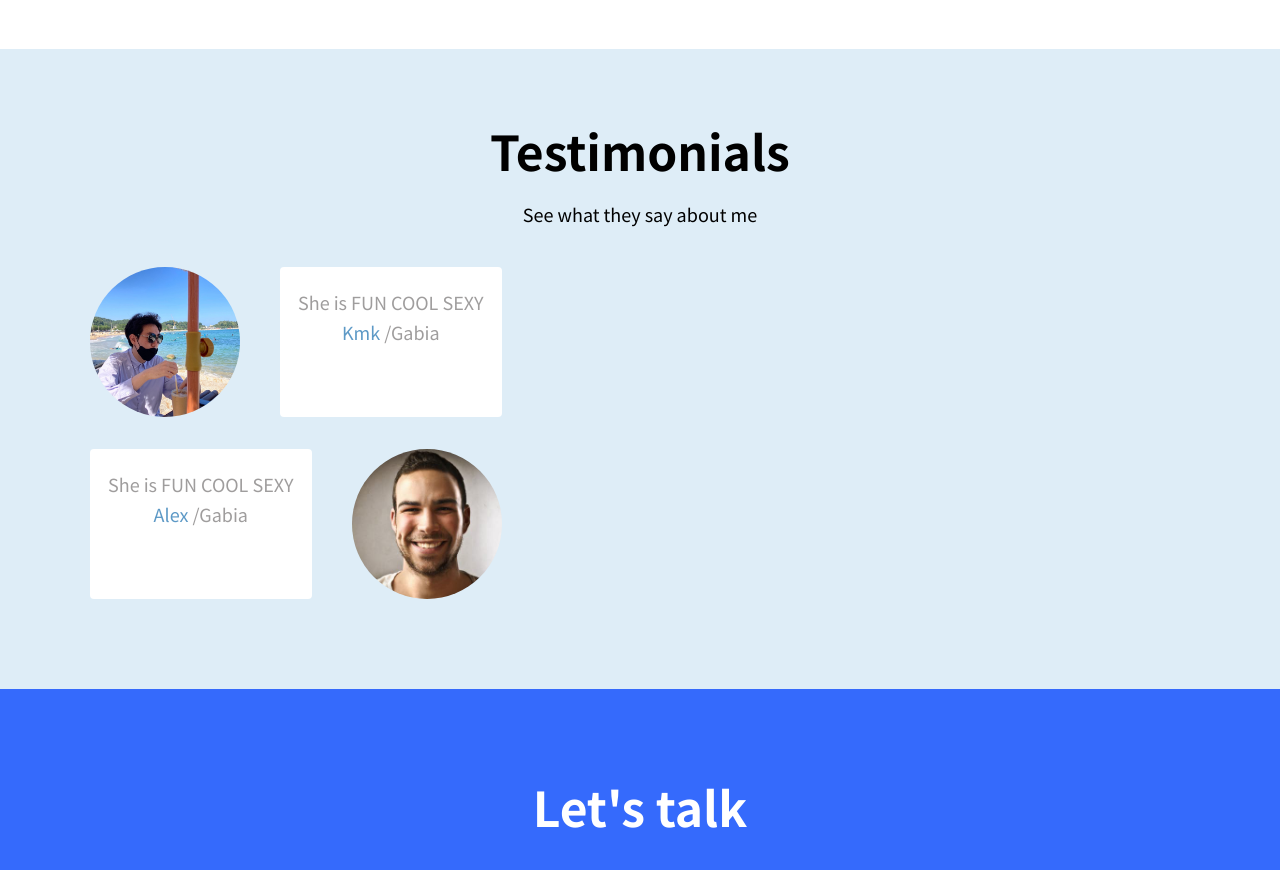
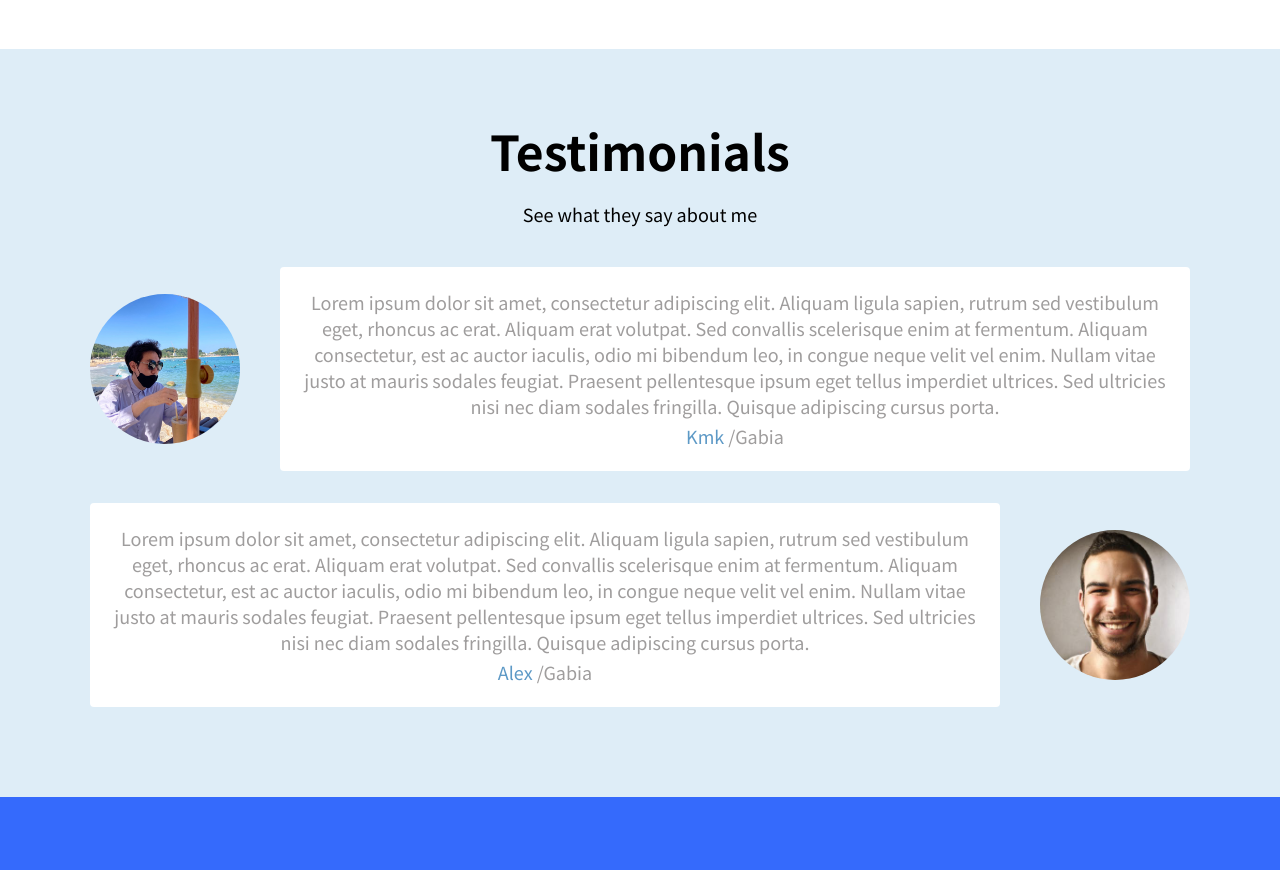
Before and after one commit to eunddodi/portfolio, a plain HTML site: page index.html in a window 1280 px wide. Shown: the part 2752-3622 px from the top of the page. Drawn offline with Linux system fonts and the light colour scheme; a script that the page names is missing.

Commit message:
section container fixed

```diff
--- a/index.html
+++ b/index.html
@@ -194,6 +194,7 @@
 
     <!-- Work -->
     <section id="work" class="section">
+        <div class="section__container">
             <h1>My work</h1>
             <h3>Projects</h3>
             <div class="work__categories">
@@ -257,10 +258,12 @@
                 </div>
                 </a>
             </div>
+        </div>
     </section>
 
     <!-- Testimonials -->
     <section id="testimonials" class="section">
+        <div class="section__container">
             <h1>Testimonials</h1>
             <h3>See what they say about me</h3>
             <div class="testimonials">
@@ -271,8 +274,7 @@
                     />
                     <div class="testimonial__speech-bubble">
                         <p>
-                        She is FUN COOL SEXY
-
+                            Lorem ipsum dolor sit amet, consectetur adipiscing elit. Aliquam ligula sapien, rutrum sed vestibulum eget, rhoncus ac erat. Aliquam erat volutpat. Sed convallis scelerisque enim at fermentum. Aliquam consectetur, est ac auctor iaculis, odio mi bibendum leo, in congue neque velit vel enim. Nullam vitae justo at mauris sodales feugiat. Praesent pellentesque ipsum eget tellus imperdiet ultrices. Sed ultricies nisi nec diam sodales fringilla. Quisque adipiscing cursus porta.
                         </p>
                         <p class="name"><a href="https://github.com/greatLaboratory">Kmk</a> /Gabia</p>
                     </div>
@@ -281,7 +283,7 @@
                 <div class="testimonial">
                     <div class="testimonial__speech-bubble">
                         <p>
-                        She is FUN COOL SEXY
+                            Lorem ipsum dolor sit amet, consectetur adipiscing elit. Aliquam ligula sapien, rutrum sed vestibulum eget, rhoncus ac erat. Aliquam erat volutpat. Sed convallis scelerisque enim at fermentum. Aliquam consectetur, est ac auctor iaculis, odio mi bibendum leo, in congue neque velit vel enim. Nullam vitae justo at mauris sodales feugiat. Praesent pellentesque ipsum eget tellus imperdiet ultrices. Sed ultricies nisi nec diam sodales fringilla. Quisque adipiscing cursus porta.
                         </p>
                         <p class="name"><a href="https://github.com/greatLaboratory">Alex</a> /Gabia</p>
                     </div>
@@ -291,6 +293,8 @@
                     />
                 </div>
             </div>
+        </div>
+
 
     </section>
 
--- a/style.css
+++ b/style.css
@@ -394,6 +394,7 @@ p {
 .testimonial {
     display: flex;
     margin: 32px 0;
+    align-items: center;
 }
 
 .testimonial__avatar {
```
Lines whose indentation alone changed are shown as unchanged.
